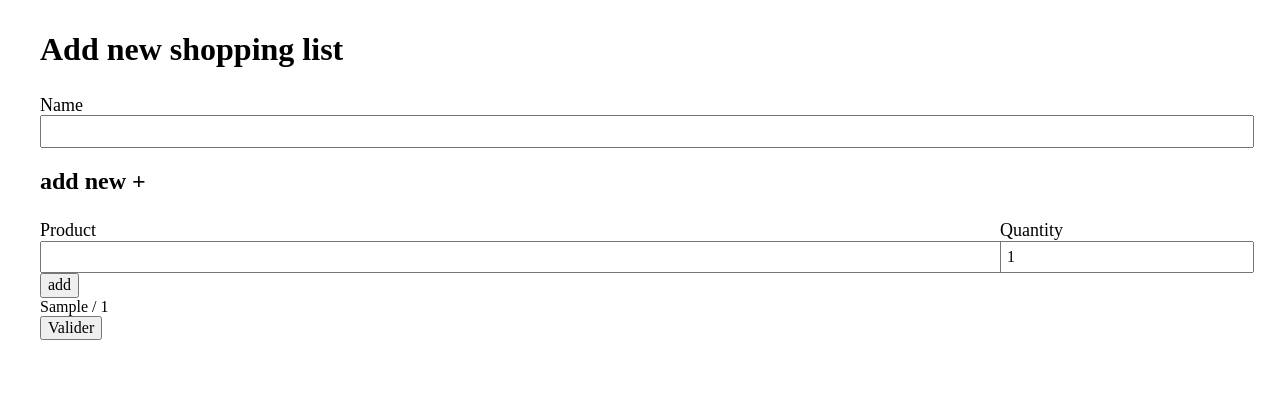
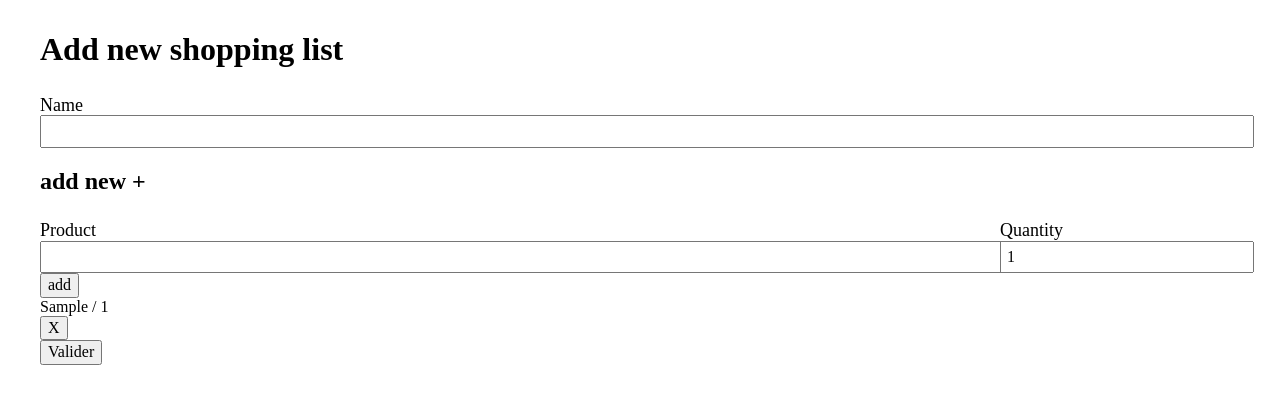
Before and after one commit to gitMax18/MyManager-frontend, a React (Vite) app: page /shoppingLists/add in a window 1280 px wide. Both pictures are taken after typing "Sample" into the empty fields and a click on the button "add". Shown: the top 404 px of the page. Built offline with nearby package versions, Linux system fonts and the light colour scheme; no server answers.

Commit message:
feat : enable remove product in add shopping list

```diff
--- a/src/components/shoppingList/shoppingListForm/ShoppingListForm.tsx
+++ b/src/components/shoppingList/shoppingListForm/ShoppingListForm.tsx
@@ -46,6 +46,12 @@ function ShoppingListForm({ onAddShoppingList }: Props) {
         });
     }
 
+    function handleDeleteProduct(index: number) {
+        setProducts(products => {
+            return products.filter((product, pIndex) => pIndex !== index);
+        });
+    }
+
     return (
         <form className="shoppingListForm" onSubmit={handleSubmit}>
             {isLoading && <p>Chargement...</p>}
@@ -66,10 +72,13 @@ function ShoppingListForm({ onAddShoppingList }: Props) {
             </div>
             <h2>add new +</h2>
             <ShoppingListProductForm onAddProduct={addProduct} validationError={validationError} />
-            {products.map(product => {
+            {products.map((product, index) => {
                 return (
                     <div key={uuidv4()}>
-                        {product.name} / {product.quantity}
+                        <div>
+                            {product.name} / {product.quantity}
+                        </div>
+                        <button onClick={() => handleDeleteProduct(index)}>X</button>
                     </div>
                 );
             })}
```
